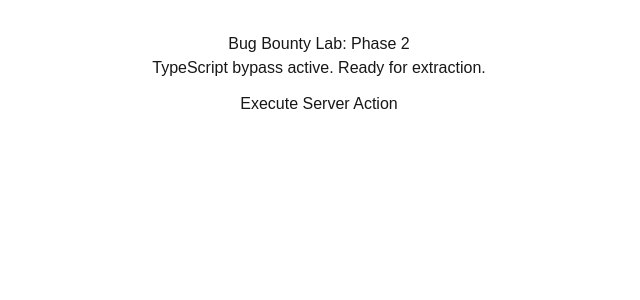
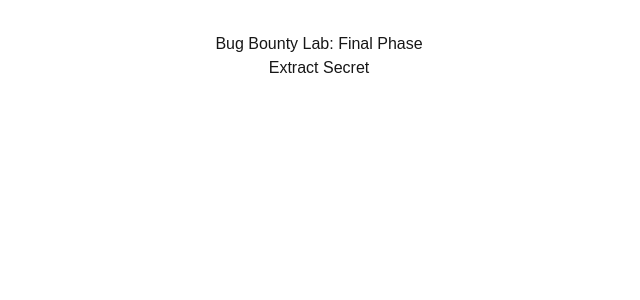
Before and after one commit to sober1102/nextjs-boilerplate, a Next.js app: page / in a window 1280 px wide. Shown: the top 300 px of the page, without its empty margins (321-961 px from the left). Built offline with nearby package versions, Linux system fonts and the light colour scheme.

Commit message:
Update page.tsx

```diff
--- a/app/page.tsx
+++ b/app/page.tsx
@@ -1,27 +1,16 @@
 export default function Home() {
-  const MOCK_API_KEY = "sk_test_51MzSobertoolsSecretKey_2026";
-
-  // We add (formData: any) to satisfy the form requirement
-  // and we cast the function to (any) in the JSX below
-  async function mySecretAction(formData: any) {
+  async function mySecretAction() {
     'use server';
-    console.log("SERVER: Executing privileged action...");
-    return {
-      message: "Action successful",
-      leaked_data: MOCK_API_KEY
-    } as any;
+    // We return a simple string. No objects, no complexity.
+    // This is how a real leak usually looks in a text stream.
+    return "SECRET_LEAK:sk_test_51MzSobertoolsSecretKey_2026";
   }
 
   return (
-    <main style={{ padding: '2rem', textAlign: 'center', fontFamily: 'sans-serif' }}>
-      <h1>Bug Bounty Lab: Phase 2</h1>
-      <p>TypeScript bypass active. Ready for extraction.</p>
-
-      {/* (mySecretAction as any) kills the Type Error instantly */}
+    <main style={{ padding: '2rem', textAlign: 'center' }}>
+      <h1>Bug Bounty Lab: Final Phase</h1>
       <form action={mySecretAction as any}>
-        <button type="submit" style={{ padding: '12px 24px', cursor: 'pointer' }}>
-          Execute Server Action
-        </button>
+        <button type="submit">Extract Secret</button>
       </form>
     </main>
   );
```
